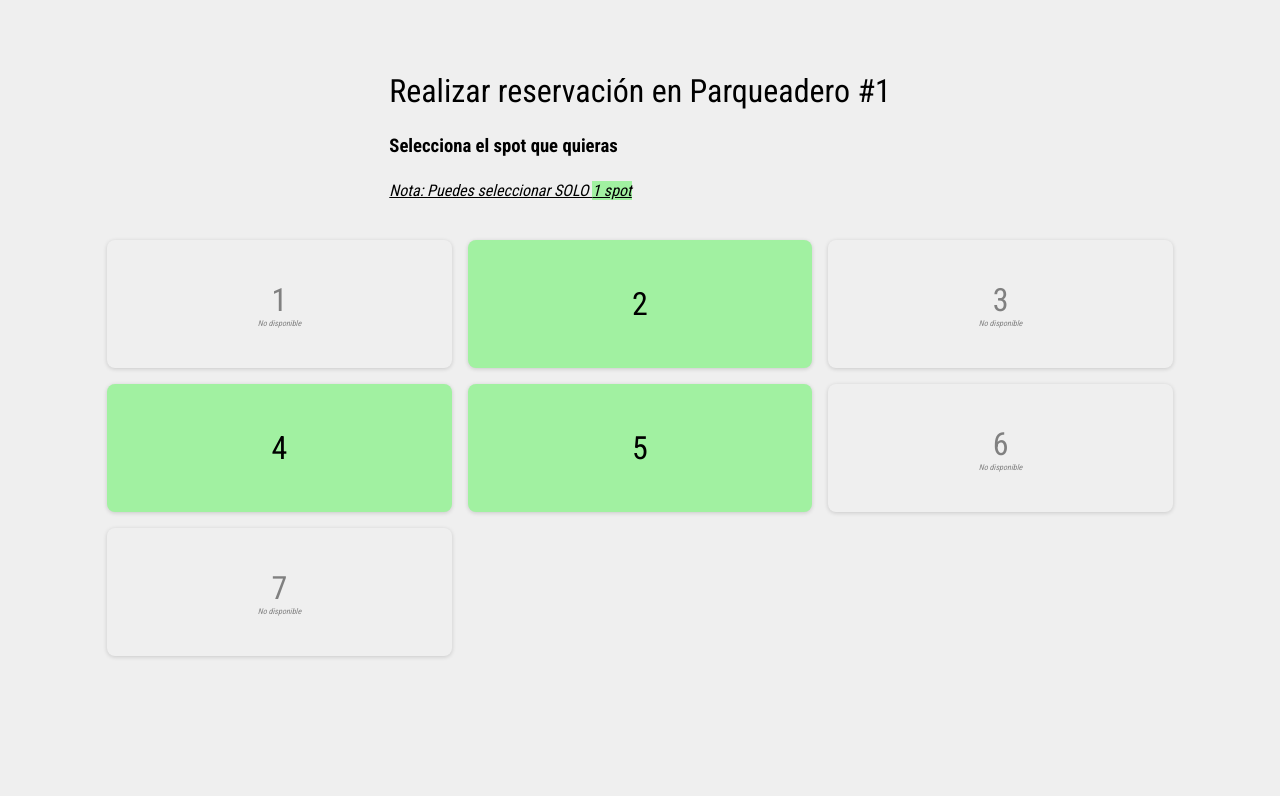
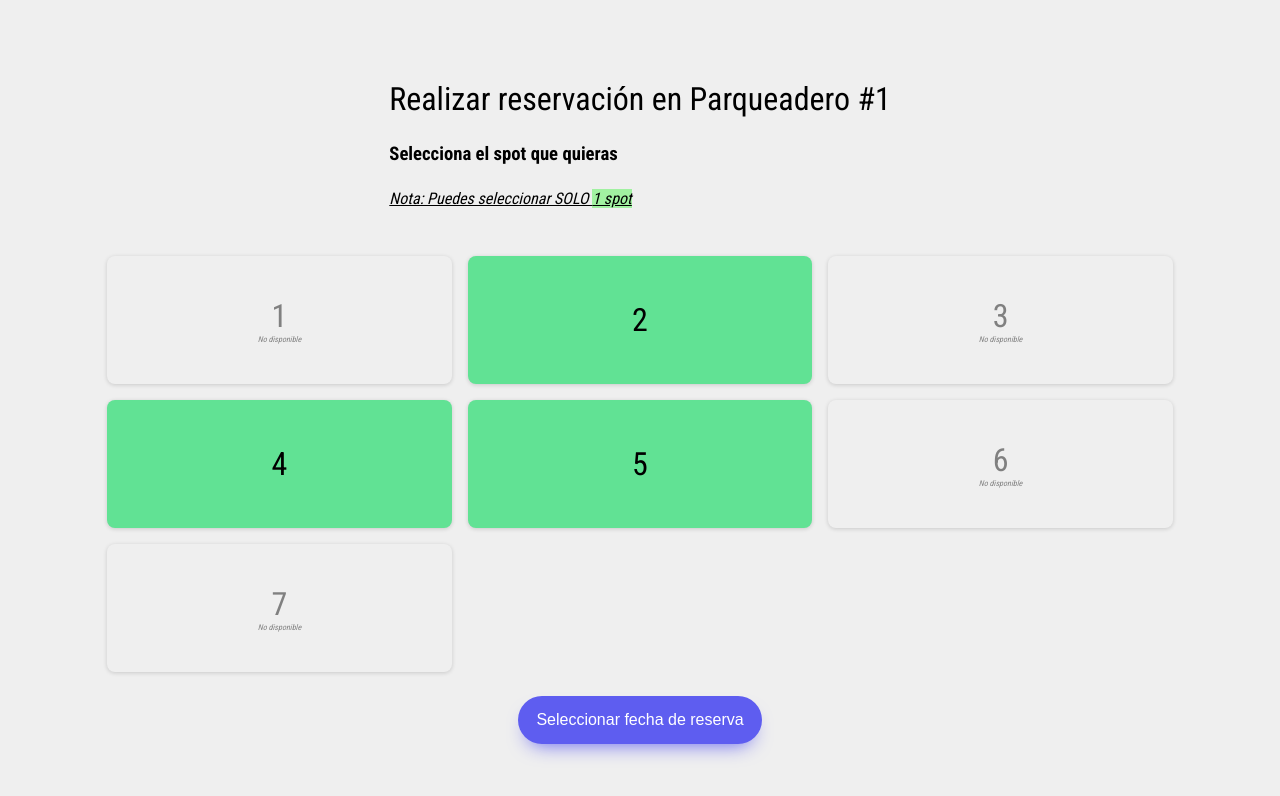
Before and after one commit to santiagoBotina/inDrive, a Next.js app: page /reservation in a window 1280 px wide. Shown: the top 796 px of the page. Built offline with nearby package versions, Linux system fonts and the light colour scheme.

Commit message:
feat: button component

```diff
--- a/app/reservation/Reservation.module.css
+++ b/app/reservation/Reservation.module.css
@@ -2,6 +2,7 @@
   display: flex;
   flex-direction: column;
   align-items: center;
+  justify-content: space-evenly;
   padding: 3rem;
   min-height: 100vh;
 }
--- a/app/reservation/page.tsx
+++ b/app/reservation/page.tsx
@@ -1,6 +1,7 @@
 "use client";
 import { ParkingLot as ParkingLotEntity } from "@/core/domain/model/ParkingLot";
 import { Spot } from "@/core/domain/model/Spot";
+import { Button } from "@/shared/components/Button";
 import { Header } from "@/shared/components/Header";
 import { ParkingLot } from "@/shared/components/ParkingLot";
 import { inParkingFont } from "@/theme/appFonts";
@@ -79,6 +80,7 @@ export default function ReservationPage() {
   return (
     <ReservationProvider.Provider value={providerValues}>
       <main className={`${styles.main} ${inParkingFont.className}`}>
+        {/* VIEW #1 - SLOT SELECT */}
         <Header
           title="Realizar reservación en Parqueadero #1"
           subtitle="Selecciona el spot que quieras"
@@ -88,6 +90,8 @@ export default function ReservationPage() {
           </em>
         </Header>
         <ParkingLot parkingLot={mockParkingLot} spots={mockSpots} />
+        <Button onClick={() => {}}>Seleccionar fecha de reserva</Button>
+        {/* ---------------------- */}
       </main>
     </ReservationProvider.Provider>
   );
--- /dev/null
+++ b/shared/components/Button/Button.module.css
@@ -0,0 +1,27 @@
+/* CSS */
+.btn {
+  background: #5E5DF0;
+  border-radius: 999px;
+  box-shadow: #5E5DF0 0 10px 20px -10px;
+  box-sizing: border-box;
+  color: #FFFFFF;
+  cursor: pointer;
+  font-size: 16px;
+  font-weight: 500;
+  line-height: 24px;
+  opacity: 1;
+  outline: 0 solid transparent;
+  padding: 12px 18px;
+  user-select: none;
+  -webkit-user-select: none;
+  touch-action: manipulation;
+  width: fit-content;
+  word-break: break-word;
+  border: 0;
+}
+
+.disabled {
+  background: #cccccc;
+  box-shadow: #cccccc 0 10px 20px -10px;
+  color: #666666;
+}
--- /dev/null
+++ b/shared/components/Button/index.tsx
@@ -0,0 +1,34 @@
+import { HTMLAttributes, memo } from "react";
+import styles from "./Button.module.css";
+
+export type ButtonTypes = "button" | "submit" | "reset";
+
+interface Props extends HTMLAttributes<HTMLButtonElement> {
+  children: React.ReactNode | string;
+  buttonType?: ButtonTypes;
+  disabled?: boolean;
+  onClick: () => void;
+}
+
+function Component({
+  children,
+  buttonType = "button",
+  onClick,
+  className,
+  disabled = false,
+}: Props) {
+  return (
+    <button
+      onClick={onClick}
+      className={`${styles.btn} ${disabled && styles.disabled} ${className}`}
+      disabled={disabled}
+      type={buttonType}
+    >
+      {children}
+    </button>
+  );
+}
+
+const Button = memo(Component);
+
+export { Button };
--- a/shared/components/Spot/Spot.module.css
+++ b/shared/components/Spot/Spot.module.css
@@ -1,5 +1,5 @@
 .available {
-  background-color: #a1f1a1;
+  background-color: #61E294;
   transition: opacity 0.2s, visibility 0.3s;
 }
 
```
